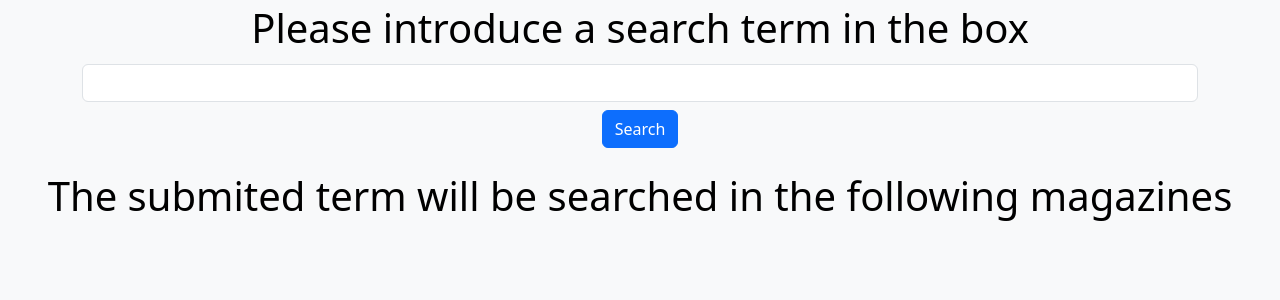
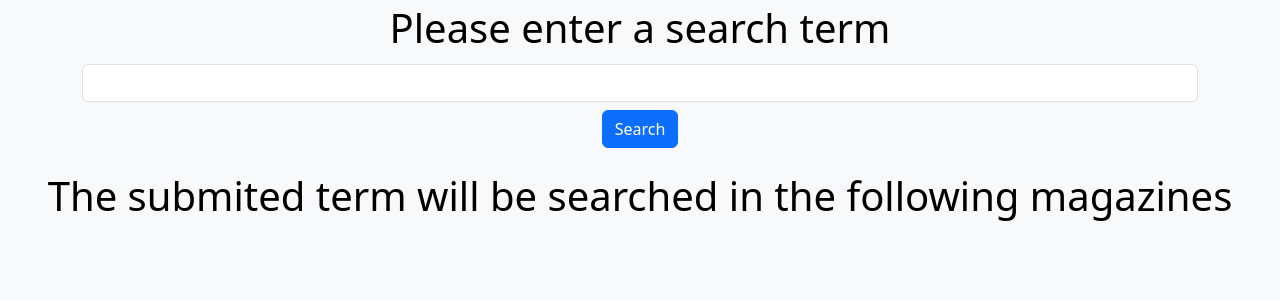
Before and after one commit to AndreiIav/Darwin_App, a Flask app: template application/home/templates/home_page.html in a window 1280 px wide. Shown: the part 40-340 px from the top of the page. Run offline with Flask 3, Linux system fonts and the light colour scheme; the template is opened without the code that fills it: values that come from a table or form of the project are taken from there, others are empty; parts of the project's set-up code (start-up, migrations or seed data) failed here and were passed over; some libraries are stand-ins or nearby versions.

Commit message:
Updated the introduce_search_term_info

```diff
--- a/application/home/templates/home_page.html
+++ b/application/home/templates/home_page.html
@@ -4,7 +4,7 @@
 
 {% block search_form %}
 <div class="container text-center py-1">
-    <p1 class="display-6" data-testid="introduce_search_term_info">Please introduce a search term in the box</p1><br>
+    <p1 class="display-6" data-testid="introduce_search_term_info">Please enter a search term</p1><br>
     <form action="{{ url_for('search_page_bp.search_for_term') }}">
         <div class="form-group row py-2 ">
             <div class="col-xs py-1 ">
```
